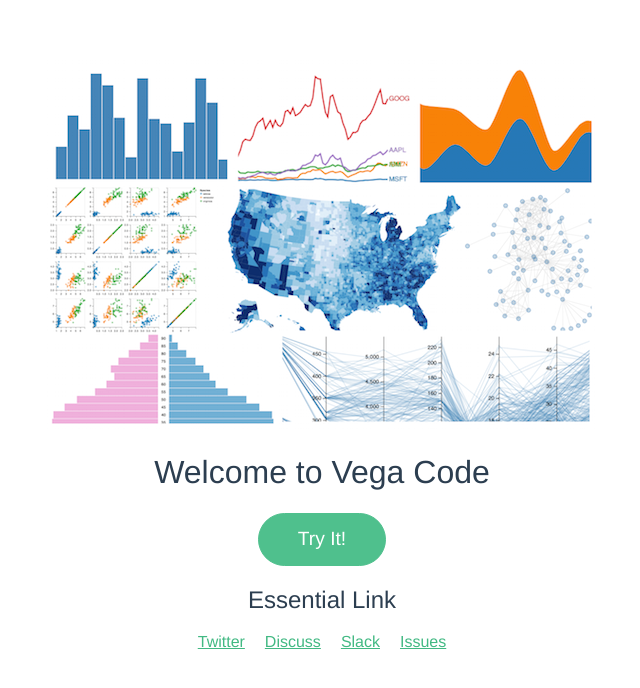
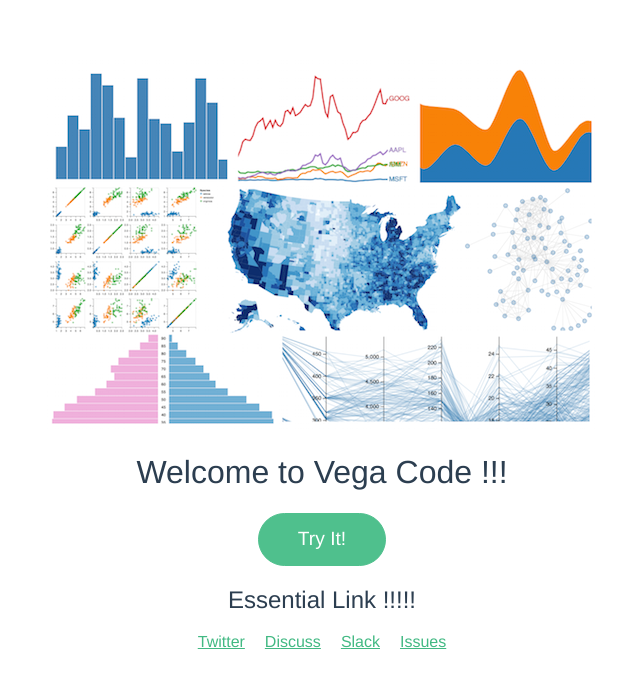
Before and after one commit to nesterone/zorko-www, a Nuxt app: page / in a window 1280 px wide. Shown: the top 688 px of the page, without its empty margins (318-958 px from the left). Built offline with nearby package versions, Linux system fonts and the light colour scheme.

Commit message:
- minor changesˆ

```diff
--- a/package.json
+++ b/package.json
@@ -1,9 +1,9 @@
 {
-  "name": "@zorko/zorko-site",
+  "name": "zorko-www",
   "scripts": {
     "dev": "nuxt",
     "build": "nuxt generate",
-    "start": "nuxt start",
+    "start": "nuxt build && nuxt start",
     "test": "ava"
   },
   "devDependencies": {
--- a/pages/index.vue
+++ b/pages/index.vue
@@ -5,7 +5,7 @@
             <h1>{{ msg }}</h1>
             <a class="button--default" :href="zorkoVgcodeUrl">Try It!</a>
 
-            <h2>Essential Link</h2>
+            <h2>Essential Link !!!!!</h2>
             <ul>
                 <li><a href="http://example.com" target="_blank">Twitter</a></li>
                 <li><a href="http://example.com" target="_blank">Discuss</a></li>
@@ -22,7 +22,7 @@
 
     data () {
       return {
-        msg: 'Welcome to Vega Code'
+        msg: 'Welcome to Vega Code !!!'
       }
     },
 
```
Also changed, not shown: 1 other file (tests, documents, lock files or other folders).
